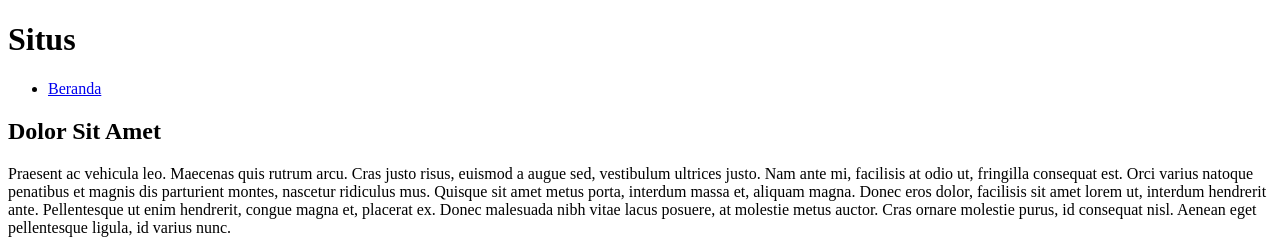
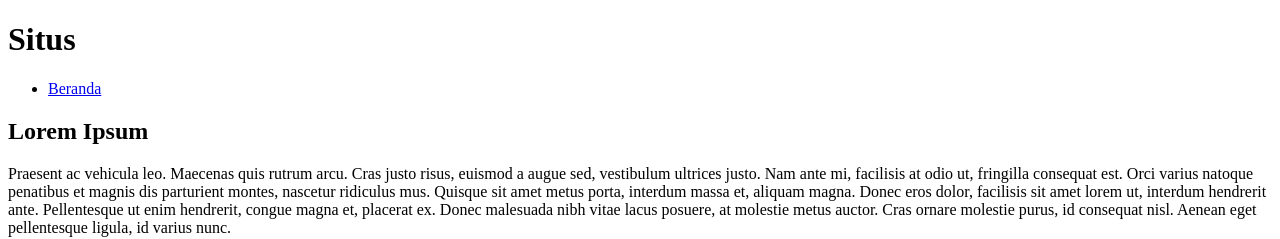
Before and after one commit to kca485/theo, an Eleventy site: page src/pos/dolor-sit-amet.md in a window 1280 px wide. Shown: the top 239 px of the page. Built offline with nearby package versions, Linux system fonts and the light colour scheme; Eleventy itself is replaced by a stand-in of ours; files that its build step writes are made by us from their sources.

Commit message:
Update Pos “dolor-sit-amet”

```diff
--- a/src/pos/dolor-sit-amet.md
+++ b/src/pos/dolor-sit-amet.md
@@ -1,6 +1,6 @@
 ---
 layout: post
-title: Dolor Sit Amet
+title: Lorem Ipsum
 ---
 Praesent ac vehicula leo. Maecenas quis rutrum arcu. Cras justo risus, euismod a augue sed, vestibulum ultrices justo. Nam ante mi, facilisis at odio ut, fringilla consequat est. Orci varius natoque penatibus et magnis dis parturient montes, nascetur ridiculus mus. Quisque sit amet metus porta, interdum massa et, aliquam magna. Donec eros dolor, facilisis sit amet lorem ut, interdum hendrerit ante. Pellentesque ut enim hendrerit, congue magna et, placerat ex. Donec malesuada nibh vitae lacus posuere, at molestie metus auctor. Cras ornare molestie purus, id consequat nisl. Aenean eget pellentesque ligula, id varius nunc.
 
```
